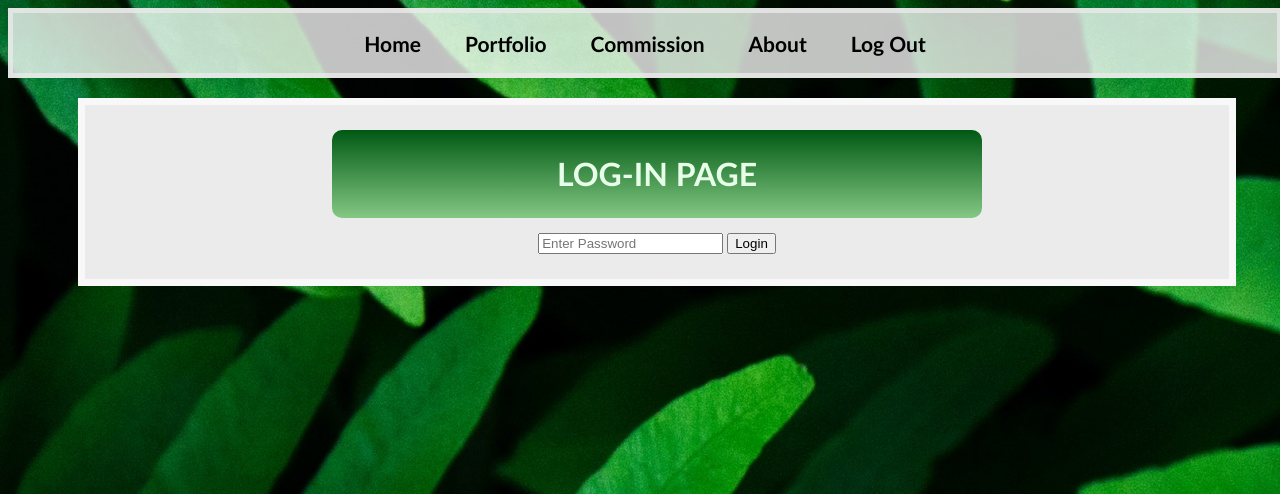
After one commit to truxxon/truxxon.github.io, a Flask app: page /login?next=/view_requests in a window 1280 px wide. The commit adds this page. Shown: the top 494 px of the page. Run offline with Flask 3, Linux system fonts and the light colour scheme.

Commit message:
password secured add portfolio & view requests, miscellaneous

```diff
--- a/website/__init__.py
+++ b/website/__init__.py
@@ -13,7 +13,7 @@ DB_NAME = 'portfolio.db'
 def create_app():
 
     app = Flask(__name__, instance_relative_config=True)  # ✅ Tells Flask to use the instance folder
-    app.config['SECRET_KEY'] = 'your_secret_key_here'
+    app.config['SECRET_KEY'] = 'AbCCDEr'
     app.config['SQLALCHEMY_DATABASE_URI'] = f"sqlite:///{os.path.join(app.instance_path, DB_NAME)}"  # ✅ Correctly points to instance folder
     # app.config['SQLALCHEMY_TRACK_MODIFICATIONS'] = False  # ✅ Prevents warnings
     db.init_app(app)
--- a/website/static/index.js
+++ /dev/null
@@ -1 +0,0 @@
-console.log('Hello to all Banana Pancakes of the world')
--- a/website/templates/base.html
+++ b/website/templates/base.html
@@ -15,6 +15,7 @@
             <a href="/portfolio">Portfolio</a>
             <a href="/commission">Commission</a>
             <a href="/about">About</a>
+            <a href="/logout">Log Out</a>
         </div>
     </nav>
 
--- /dev/null
+++ b/website/templates/login.html
@@ -0,0 +1,19 @@
+{% extends "base.html" %}
+
+{% block title %}Home - My Website{% endblock %}
+
+{% block content %}
+
+        <div class="header">
+            <h1>LOG-IN PAGE</h1>
+        </div>
+
+
+        <form method="post">
+            <input type="hidden" name="csrf_token" value="{{ csrf_token() }}">
+            <input type="password" name="password" placeholder="Enter Password">
+            <input type="submit" value="Login">
+        </form>
+
+
+{% endblock %}
--- a/website/templates/view_requests.html
+++ b/website/templates/view_requests.html
@@ -3,7 +3,7 @@
 {% block title %}Add Portfolio - My Website{% endblock %}
 
 {% block content %}
-    <div class="header"><h1>Add New Portfolio Item</h1></div>
+    <div class="header"><h1>View Your Requests</h1></div>
 
     <div class="request-container">
         <table>
--- a/website/views.py
+++ b/website/views.py
@@ -1,10 +1,12 @@
 import base64
-from flask import Blueprint, render_template, request, flash, redirect, url_for, Response
+from flask import Blueprint, render_template, request, flash, redirect, url_for, Response, session
 from . forms import CommissionForm, PortfolioForm
 from . models import Commission, Portfolio
 # from .models import Artwork
 from . import db
+from markupsafe import escape
 
+PASSWORD = "mypassword123"  # Change this to your desired password
 
 views = Blueprint("views", __name__)
 
@@ -32,10 +34,10 @@ def commission():
 
     if request.method == "POST" and form.validate_on_submit():
         new_commission = Commission(
-            email=form.email.data,
-            request=form.request.data,
-            questions=form.questions.data,
-            deadline=form.deadline.data
+            email=escape(form.email.data),
+            request=escape(form.request.data),
+            questions=escape(form.questions.data),
+            deadline=escape(form.deadline.data)
         )
         db.session.add(new_commission)
         db.session.commit()
@@ -44,13 +46,36 @@ def commission():
 
     return render_template("commission.html", form=form)  # ✅ Passes form to template
 
+@views.route("/logout")
+def logout():
+    session.pop("authenticated", None)  # Remove authentication
+    return redirect(url_for("views.login"))
+
+@views.route("/login", methods=["GET", "POST"])
+def login():
+    next_page = request.args.get("next")
+    if request.method == "POST":
+        if request.form["password"] == PASSWORD:
+            session["authenticated"] = True  # Store in session
+            # return redirect(url_for("views.view_requests"))
+            return redirect(next_page or url_for("views.home"))
+        else:
+            return f"<a href='{ url_for('views.login')}'> Click to try again (loser)</a>"
+
+    return render_template("login.html")
+
 @views.route("/view_requests")
 def view_requests():
-    commission = Commission.query.all() # UHHHHHHHHH
+    if not session.get("authenticated"):
+        return redirect(url_for("views.login", next=(url_for("views.view_requests"))))  # Redirect if not logged in
+    commission = Commission.query.all()
     return render_template("view_requests.html", commission=commission)
 
 @views.route("/portfolio_add", methods=['GET', 'POST'])
 def portfolio_add():
+    if not session.get("authenticated"):
+        return redirect(url_for("views.login", next=(url_for("views.portfolio_add"))))  # Redirect if not logged in
+
     form = PortfolioForm()  # ✅ Create form instance
 
     if request.method == "POST" and form.validate_on_submit():
@@ -62,9 +87,9 @@ def portfolio_add():
             artwork_bytes = None  # ✅ Handle case where no image is uploaded
 
         new_portfolio = Portfolio(
-            title =form.title.data,
-            style =form.style.data,
-            product_type =form.product_type.data,
+            title =escape(form.title.data),
+            style =escape(form.style.data),
+            product_type =escape(form.product_type.data),
             artwork = artwork_bytes
         )
         db.session.add(new_portfolio)
```
Also changed, not shown: website/forms.py (+7 -1 lines), instance/portfolio.db.
